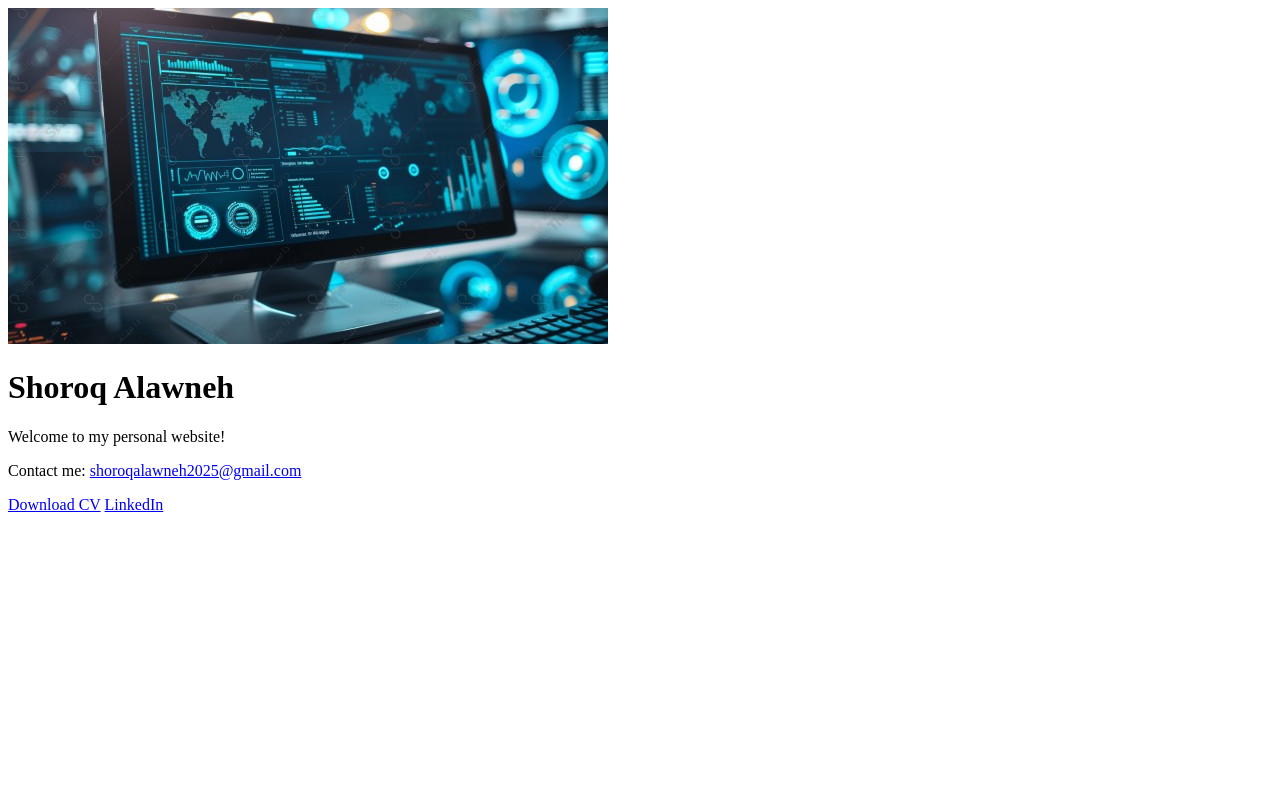
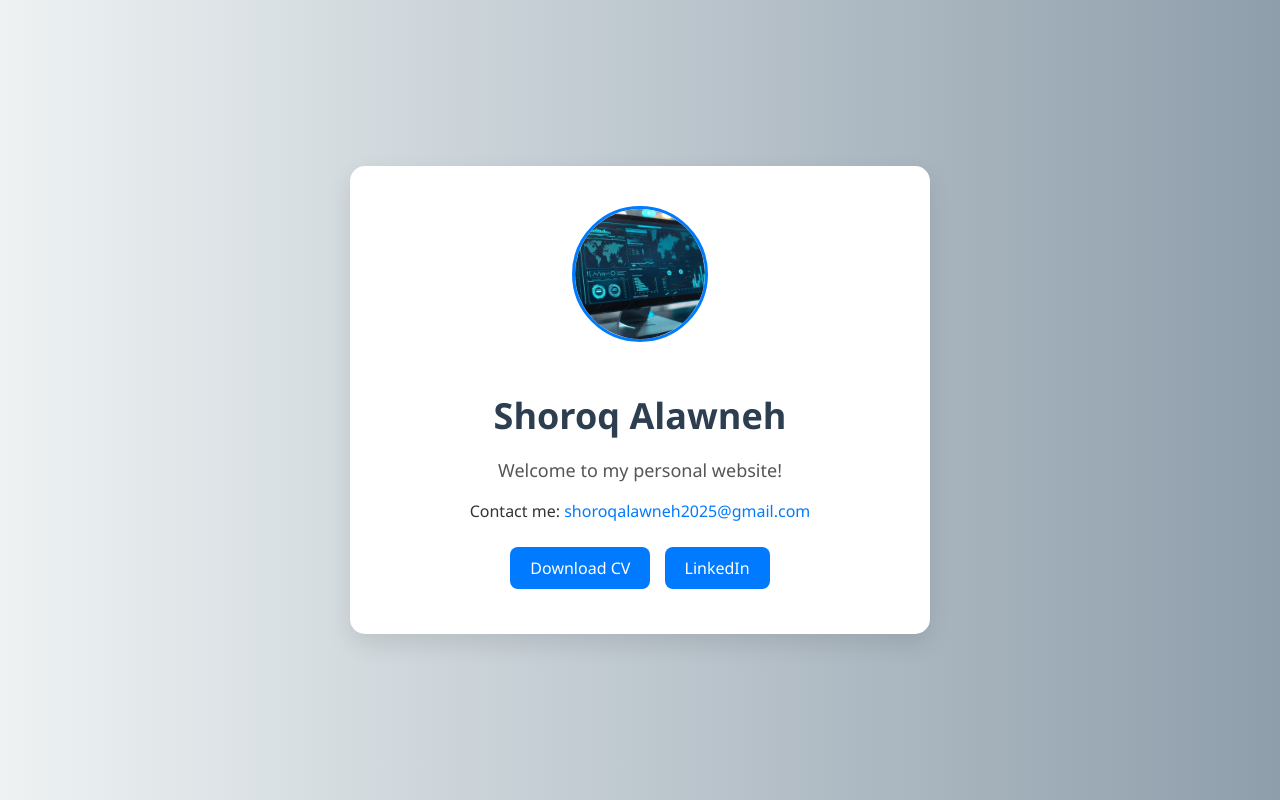
Before and after one commit to shoroqalawneh/Personal-website-, a plain HTML site: page index.html in a window 1280 px wide. Drawn offline with Linux system fonts and the light colour scheme.

Commit message:
Style.css

```diff
--- a/Style.css
+++ b/Style.css
@@ -1 +1,83 @@
-<link rel="stylesheet" href="style.css">
+
+/* تنسيق خلفية الصفحة وخط النص */
+body {
+  font-family: 'Segoe UI', Tahoma, Geneva, Verdana, sans-serif;
+  background: linear-gradient(to right, #eef2f3, #8e9eab);
+  margin: 0;
+  padding: 0;
+  display: flex;
+  justify-content: center;
+  align-items: center;
+  height: 100vh;
+}
+
+/* تنسيق الحاوية الرئيسية */
+.container {
+  background-color: #fff;
+  padding: 40px;
+  border-radius: 15px;
+  text-align: center;
+  box-shadow: 0 10px 25px rgba(0,0,0,0.1);
+  max-width: 500px;
+  width: 90%;
+}
+
+/* تنسيق صورة الملف الشخصي */
+.profile {
+  width: 130px;
+  height: 130px;
+  border-radius: 50%;
+  object-fit: cover;
+  margin-bottom: 20px;
+  border: 3px solid #007BFF;
+}
+
+/* العنوان الرئيسي */
+h1 {
+  font-size: 36px;
+  color: #2c3e50;
+  margin-bottom: 10px;
+}
+
+/* نص الترحيب */
+.welcome {
+  font-size: 18px;
+  color: #555;
+}
+
+/* معلومات التواصل */
+.contact {
+  font-size: 16px;
+  color: #333;
+}
+
+/* الروابط */
+a {
+  color: #007BFF;
+  text-decoration: none;
+}
+
+a:hover {
+  text-decoration: underline;
+}
+
+/* مجموعة الأزرار */
+.buttons {
+  margin-top: 20px;
+}
+
+/* الأزرار */
+.btn {
+  display: inline-block;
+  padding: 10px 20px;
+  margin: 5px;
+  background-color: #007BFF;
+  color: white;
+  border-radius: 8px;
+  transition: background-color 0.3s ease;
+  text-decoration: none;
+}
+
+.btn:hover {
+  background-color: #0056b3;
+}
```
